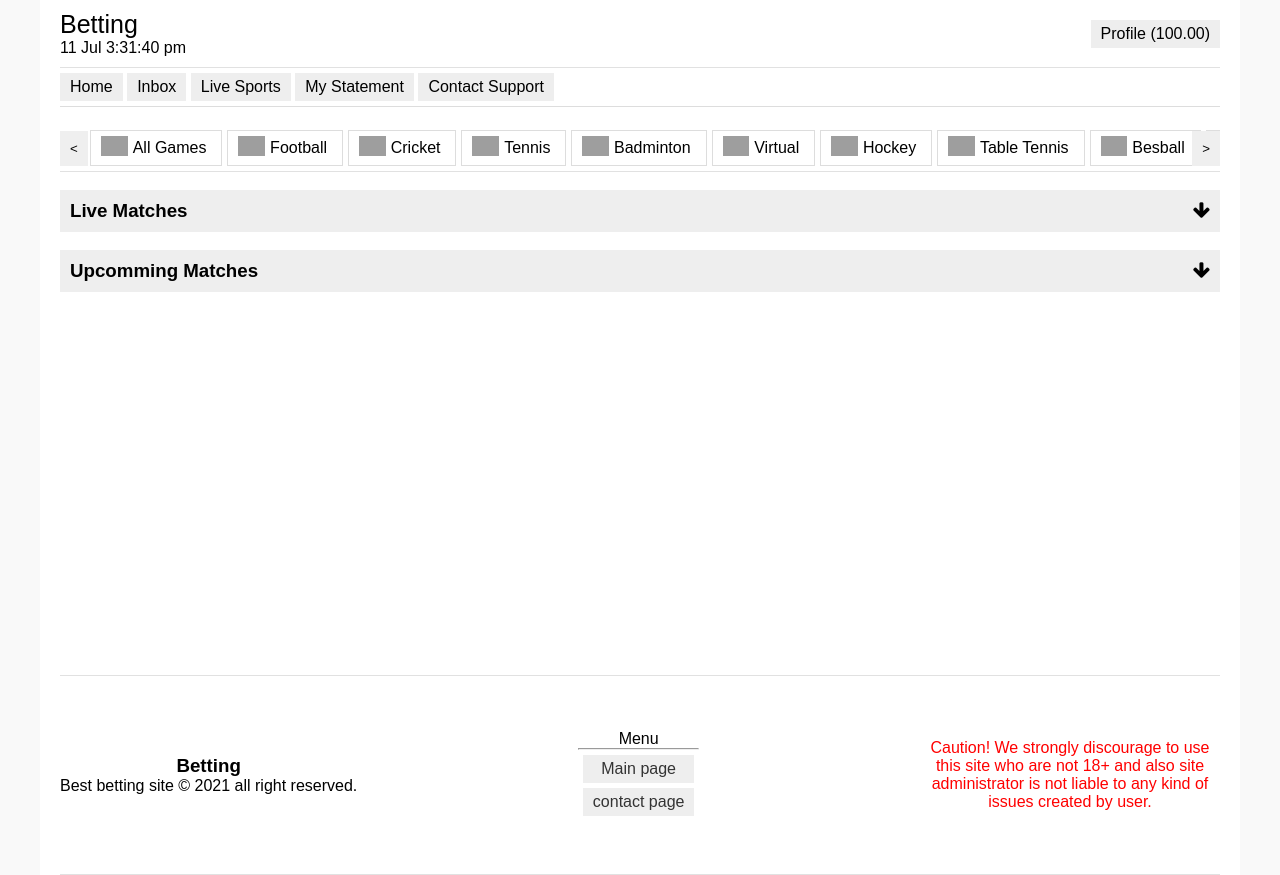
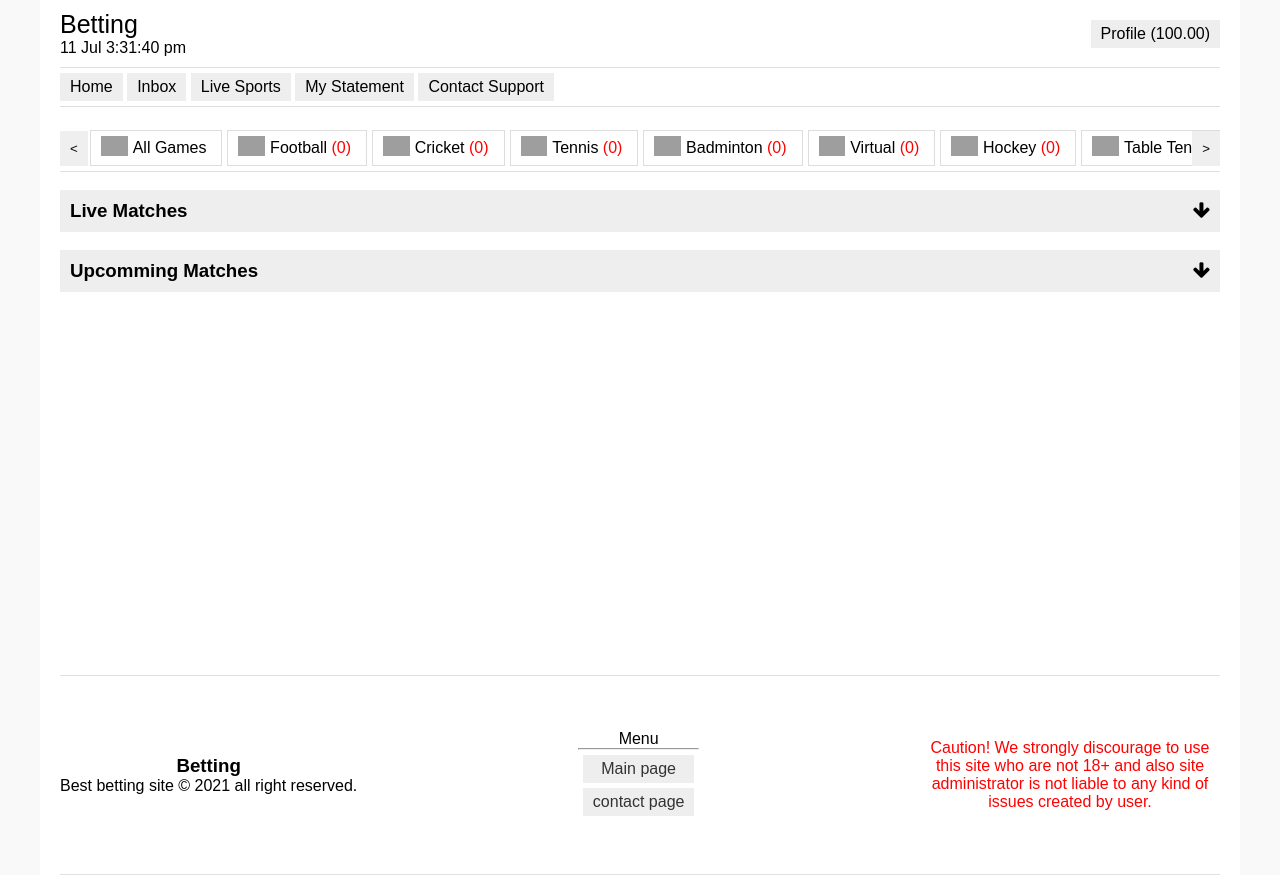
Before and after one commit to mdhgtushar/betting-site, a PHP site: page /User/index.html in a window 1280 px wide. Run offline with PHP 8.4, Linux system fonts and the light colour scheme; grey boxes are pictures that could not be loaded.

Commit message:
some changes

```diff
--- a/User/index.html
+++ b/User/index.html
@@ -81,43 +81,43 @@
             </div>
             <div class="menu-box">
                 <div class="menu-box-img"><img src="https://alldemo.site/demo-20/images/Football_Image1.png" alt=""></div>
-                <div class="menu-box-title"><a href="">Football</a></div>
+                <div class="menu-box-title"><a href="">Football <span class="col-dng">(0)</span></a></div>
             </div>
             <div class="menu-box">
                 <div class="menu-box-img"><img src="https://alldemo.site/demo-20/images/Cricket_Image1.png" alt=""></div>
-                <div class="menu-box-title"><a href="">Cricket</a></div>
+                <div class="menu-box-title"><a href="">Cricket <span class="col-dng">(0)</span></a></div>
             </div>
             <div class="menu-box">
                 <div class="menu-box-img"><img src="https://alldemo.site/demo-20/images/tennis.png" alt=""></div>
-                <div class="menu-box-title"><a href="">Tennis</a></div>
+                <div class="menu-box-title"><a href="">Tennis <span class="col-dng">(0)</span></a></div>
             </div>
             <div class="menu-box">
                 <div class="menu-box-img"><img src="https://alldemo.site/demo-20/images/badminton.png" alt=""></div>
-                <div class="menu-box-title"><a href="">Badminton</a></div>
+                <div class="menu-box-title"><a href="">Badminton <span class="col-dng">(0)</span></a></div>
             </div>
             <div class="menu-box">
                 <div class="menu-box-img"><img src="https://alldemo.site/demo-20/images/virtual.png" alt=""></div>
-                <div class="menu-box-title"><a href="">Virtual</a></div>
+                <div class="menu-box-title"><a href="">Virtual <span class="col-dng">(0)</span></a></div>
             </div>
             <div class="menu-box">
                 <div class="menu-box-img"><img src="https://alldemo.site/demo-20/images/hockey.png" alt=""></div>
-                <div class="menu-box-title"><a href="">Hockey</a></div>
+                <div class="menu-box-title"><a href="">Hockey <span class="col-dng">(0)</span></a></div>
             </div>
             <div class="menu-box">
                 <div class="menu-box-img"><img src="https://alldemo.site/demo-20/images/Table_Tennis.png" alt=""></div>
-                <div class="menu-box-title"><a href="">Table Tennis</a></div>
+                <div class="menu-box-title"><a href="">Table Tennis <span class="col-dng">(0)</span></a></div>
             </div>
             <div class="menu-box">
                 <div class="menu-box-img"><img src="https://alldemo.site/demo-20/images/Besball.png" alt=""></div>
-                <div class="menu-box-title"><a href="">Besball</a></div>
+                <div class="menu-box-title"><a href="">Besball <span class="col-dng">(0)</span></a></div>
             </div>
             <div class="menu-box">
                 <div class="menu-box-img"><img src="https://alldemo.site/demo-20/images/Boxing.png" alt=""></div>
-                <div class="menu-box-title"><a href="">Boxing</a></div>
+                <div class="menu-box-title"><a href="">Boxing <span class="col-dng">(0)</span></a></div>
             </div>
             <div class="menu-box">
                 <div class="menu-box-img"><img src="https://alldemo.site/demo-20/images/Voliball.png" alt=""></div>
-                <div class="menu-box-title"><a href="">Voliball</a></div>
+                <div class="menu-box-title"><a href="">Voliball <span class="col-dng">(0)</span></a></div>
             </div>
             </div>
             <div class="menu-button" style="right: 0;">
--- a/User/style.css
+++ b/User/style.css
@@ -111,7 +111,9 @@
 .scrollbarhide::-webkit-scrollbar {
   display: none;
 }
-
+.col-dng{
+    color: red;
+}
 .menu-button {
     position: absolute;
     z-index: 100;
```
